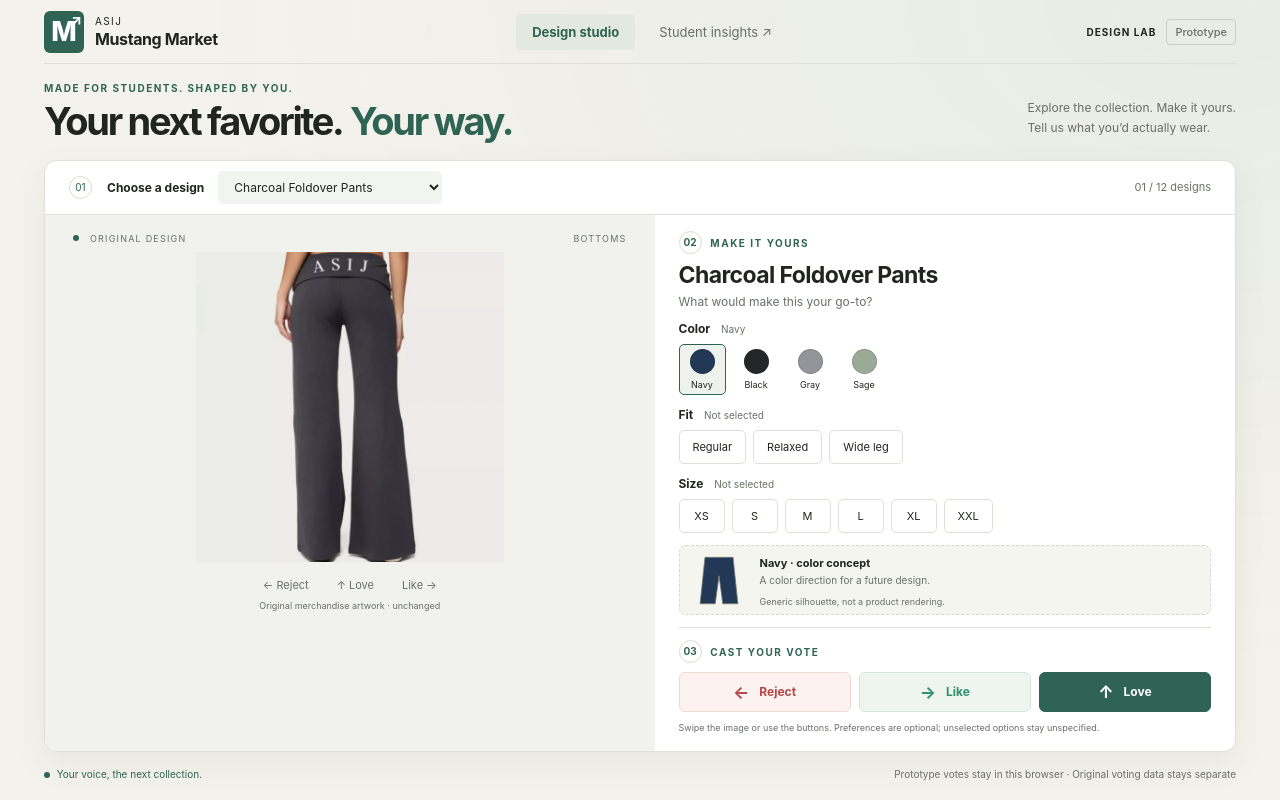
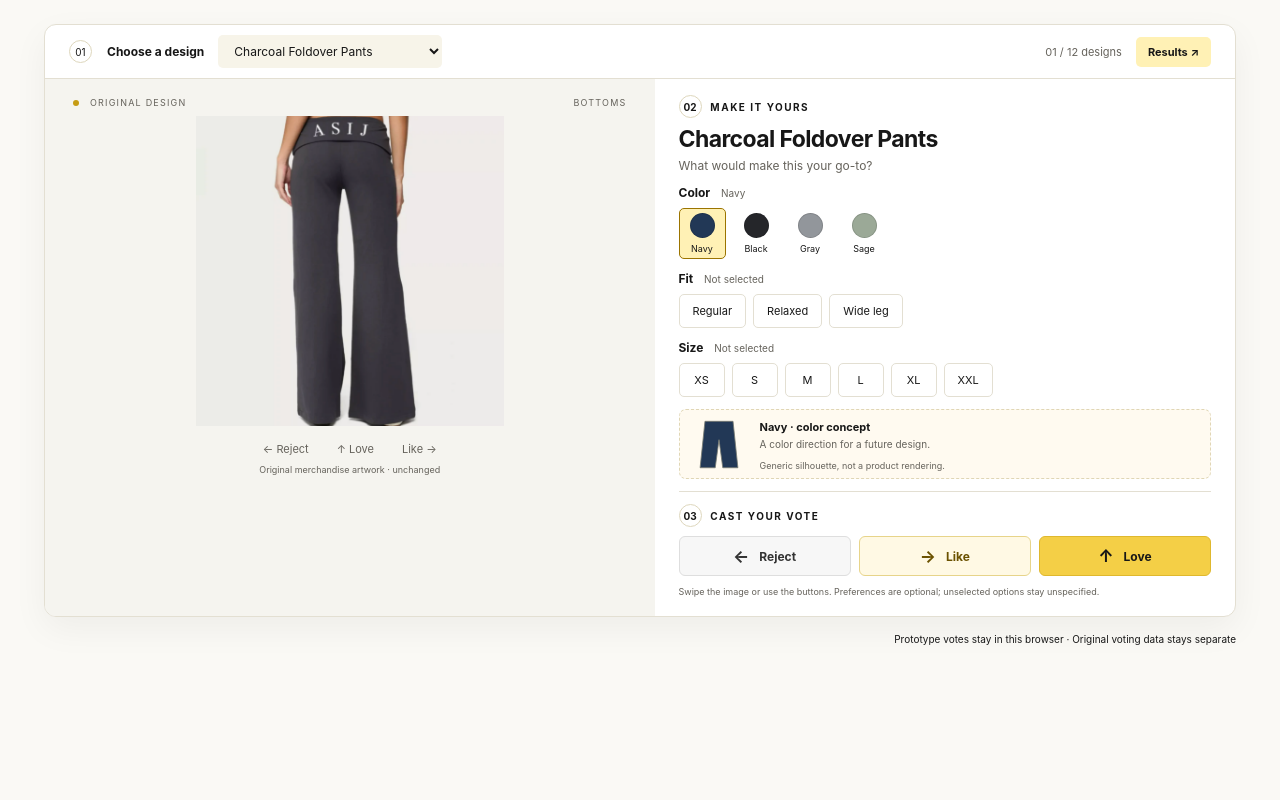
Before and after one commit to misa-y/merchvoting, a website: page index.html in a window 1280 px wide. Both pictures are taken after a click on the button "Navy". Drawn offline with Linux system fonts and the light colour scheme.

Commit message:
Simplify voting screen and restore Mustang yellow palette

```diff
--- a/index.html
+++ b/index.html
@@ -1,16 +1,10 @@
 <!doctype html>
 <html lang="en">
 <head><meta charset="utf-8"><meta name="viewport" content="width=device-width, initial-scale=1"><title>Mustang Market · Design Lab</title><link rel="stylesheet" href="./styles.css"></head>
-<body>
+<body class="voting-page">
   <main class="app-shell">
-    <header class="topbar">
-      <a class="brand" href="./index.html"><span class="brand-mark">M<span>↗</span></span><span>ASIJ <strong>Mustang Market</strong></span></a>
-      <nav aria-label="Main navigation"><a class="active" href="./index.html" aria-current="page">Design studio</a><a href="./admin.html">Student insights <span aria-hidden="true">↗</span></a></nav>
-      <span class="lab-badge">DESIGN LAB <span>Prototype</span></span>
-    </header>
-    <section class="intro"><div><p class="eyebrow">MADE FOR STUDENTS. SHAPED BY YOU.</p><h1>Your next favorite.<br><span>Your way.</span></h1></div><p>Explore the collection. Make it yours.<br> Tell us what you’d actually wear.</p></section>
     <section class="studio" aria-label="Customize and vote">
-      <div class="collection-bar"><div><span class="step">01</span><label for="productPicker">Choose a design</label></div><select id="productPicker" aria-label="Choose a product"></select><span id="cardPosition" class="muted"></span></div>
+      <div class="collection-bar"><div><span class="step">01</span><label for="productPicker">Choose a design</label></div><select id="productPicker" aria-label="Choose a product"></select><span id="cardPosition" class="muted"></span><a class="insights-link" href="./admin.html">Results ↗</a></div>
       <article class="product-card" id="voteCard">
         <section class="preview-column" aria-label="Product preview">
           <div class="preview-label"><span class="dot"></span> ORIGINAL DESIGN <span id="category"></span></div>
@@ -29,7 +23,7 @@
         </section>
       </article>
     </section>
-    <footer class="page-footer"><p><span class="dot"></span> Your voice, the next collection.</p><p>Prototype votes stay in this browser · Original voting data stays separate</p></footer>
+    <footer class="page-footer"><p>Prototype votes stay in this browser · Original voting data stays separate</p></footer>
     <p id="status" class="status" role="status" aria-live="polite"></p>
   </main>
   <script src="./catalog.js"></script><script src="./store.js"></script><script src="./app.js"></script>
--- a/styles.css
+++ b/styles.css
@@ -1,15 +1,16 @@
 :root {
   color-scheme:light;
-  --bg:#f4f2ec;
+  --bg:#faf9f5;
   --surface:#fff;
-  --ink:#20251f;
-  --muted:#697065;
-  --line:#dedfd6;
-  --green:#2f6454;
-  --reject:#b84747;
-  --like:#2f8f73;
-  --love:#b14c83;
-  --accent:#2356d7;
+  --ink:#171717;
+  --muted:#66635c;
+  --line:#e3dfd2;
+  --brand-ink:#171717;
+  --mustang-yellow:#f4cf46;
+  --reject:#333333;
+  --like:#6b5200;
+  --love:#6b5200;
+  --accent:#9b7400;
   font-family:Inter,ui-sans-serif,system-ui,-apple-system,BlinkMacSystemFont,"Segoe UI",sans-serif;
   color:var(--ink);
   background:var(--bg);
@@ -19,7 +20,7 @@
 }
 body {
   margin:0;
-  background:radial-gradient(ellipse at 95% 0,rgba(47,143,115,.06),transparent 60%),var(--bg);
+  background:var(--bg);
 }
 button,select {
   font:inherit;
@@ -61,7 +62,7 @@ h1 {
   font-weight:650;
 }
 h1 span {
-  color:var(--green);
+  color:var(--brand-ink);
 }
 h2 {
   font-size:25px;
@@ -100,7 +101,7 @@ h3 {
   margin-top:2px;
 }
 .brand-mark {
-  background:var(--green);
+  background:var(--brand-ink);
   color:white;
   width:40px;
   height:42px;
@@ -131,8 +132,8 @@ nav a {
   border-radius:5px;
 }
 nav a.active {
-  background:#e4e9df;
-  color:var(--green);
+  background:#fff0b4;
+  color:var(--brand-ink);
   font-weight:650;
 }
 .lab-badge {
@@ -147,7 +148,7 @@ nav a.active {
   font-size:11px;
   font-weight:500;
   letter-spacing:0;
-  border:1px solid #cbd1c2;
+  border:1px solid #ddd5bb;
   padding:5px 8px;
   border-radius:4px;
   color:var(--muted);
@@ -163,7 +164,7 @@ nav a.active {
   font-size:10px;
   letter-spacing:1.5px;
   font-weight:700;
-  color:var(--green);
+  color:var(--brand-ink);
 }
 .intro .eyebrow {
   margin-bottom:12px;
@@ -178,7 +179,7 @@ nav a.active {
   background:white;
   border:1px solid var(--line);
   border-radius:12px;
-  box-shadow:0 12px 35px #253c2510;
+  box-shadow:0 12px 35px #1717170d;
   overflow:hidden;
 }
 .collection-bar {
@@ -199,11 +200,11 @@ nav a.active {
   place-items:center;
   width:23px;
   height:23px;
-  border:1px solid #d6ddcf;
+  border:1px solid #ded7bd;
   border-radius:50%;
   font-size:10px;
   letter-spacing:0;
-  color:var(--green);
+  color:var(--brand-ink);
   margin-right:5px;
 }
 .collection-bar label {
@@ -211,7 +212,7 @@ nav a.active {
 }
 .collection-bar select {
   border:0;
-  background:#f2f4ef;
+  background:#f7f4e9;
   border-radius:5px;
   padding:8px 32px 8px 12px;
   max-width:380px;
@@ -228,7 +229,7 @@ nav a.active {
 }
 .preview-column {
   min-width:0;
-  background:#f1f2ed;
+  background:#f5f4ef;
   padding:18px 28px 12px;
   overflow:hidden;
 }
@@ -248,7 +249,7 @@ nav a.active {
   width:6px;
   height:6px;
   border-radius:50%;
-  background:var(--green);
+  background:var(--brand-ink);
   margin-right:4px;
 }
 .deck-wrap {
@@ -345,9 +346,9 @@ legend span {
   font-size:11px;
 }
 .choice[aria-pressed=true] {
-  border-color:var(--green);
-  background:#edf3ec;
-  box-shadow:0 0 0 1px var(--green);
+  border-color:var(--brand-ink);
+  background:#fff1b5;
+  box-shadow:0 0 0 1px var(--brand-ink);
 }
 .color .choice {
   border:1px solid transparent;
@@ -360,7 +361,7 @@ legend span {
   min-width:47px;
 }
 .color .choice[aria-pressed=true] {
-  border-color:var(--green);
+  border-color:var(--brand-ink);
   box-shadow:none;
 }
 .swatch {
@@ -374,8 +375,8 @@ legend span {
   min-width:46px;
 }
 .concept {
-  background:#f4f5ef;
-  border:1px dashed #d5dacc;
+  background:#fffaf0;
+  border:1px dashed #e0d6b5;
   border-radius:7px;
   padding:8px 14px;
   display:flex;
@@ -426,18 +427,18 @@ legend span {
 }
 .vote-button.reject {
   color:var(--reject);
-  background:#fcf3f0;
-  border-color:#eed9d3;
+  background:#f7f7f7;
+  border-color:#dedede;
 }
 .vote-button.like {
   color:var(--like);
-  background:#eef5ef;
-  border-color:#d4e6d7;
+  background:#fff9e4;
+  border-color:#e7d48a;
 }
 .vote-button.love {
   color:white;
-  background:var(--green);
-  border-color:var(--green);
+  background:var(--brand-ink);
+  border-color:var(--brand-ink);
 }
 .vote-note {
   font-size:9px;
@@ -481,14 +482,14 @@ legend span {
   color:var(--muted);
 }
 .page-footer>p:first-child {
-  color:var(--green);
+  color:var(--brand-ink);
 }
 .status {
   position:fixed;
   bottom:18px;
   left:50%;
   transform:translateX(-50%);
-  background:var(--green);
+  background:var(--brand-ink);
   color:white;
   box-shadow:0 4px 24px #0002;
   padding:12px 20px;
@@ -520,7 +521,7 @@ legend span {
   border:1px solid var(--line);
   padding:3px;
   border-radius:6px;
-  background:#e9ebe3;
+  background:#eeece5;
 }
 .segmented button {
   border:0;
@@ -532,7 +533,7 @@ legend span {
 }
 .segmented button[aria-pressed=true] {
   background:white;
-  color:var(--green);
+  color:var(--brand-ink);
   box-shadow:0 1px 4px #0001;
   font-weight:650;
 }
@@ -625,7 +626,7 @@ legend span {
 .tag {
   font-size:9px;
   color:var(--muted);
-  background:#f2f4ed;
+  background:#f7f3e6;
   border-radius:4px;
   padding:5px 7px;
   white-space:nowrap;
@@ -656,8 +657,8 @@ legend span {
   padding:11px 9px;
 }
 .rank-row.selected {
-  border-color:#cadbca;
-  background:#f2f6ee;
+  border-color:#e2bd35;
+  background:#fff8dc;
 }
 .rank-number {
   font-size:11px;
@@ -677,18 +678,18 @@ legend span {
 .rank-score {
   font-size:17px;
   font-weight:600;
-  color:var(--green);
+  color:var(--brand-ink);
   text-align:right;
 }
 .bar-track {
   height:5px;
-  background:#edf0e9;
+  background:#efede6;
   border-radius:10px;
   overflow:hidden;
 }
 .bar-fill {
   height:100%;
-  background:var(--green);
+  background:var(--brand-ink);
   border-radius:10px;
   min-width:0;
 }
@@ -763,7 +764,7 @@ legend span {
   grid-template-columns:22px 1fr auto;
   gap:8px;
   align-items:center;
-  border-bottom:1px solid #edf0e8;
+  border-bottom:1px solid #efede6;
   padding:12px 0;
   font-size:10px;
 }
@@ -772,16 +773,16 @@ legend span {
 }
 .combo-row strong {
   font-size:10px;
-  color:var(--green);
+  color:var(--brand-ink);
 }
 .insight-callout {
   display:flex;
   gap:13px;
-  background:#edf3e8;
+  background:#fff4c8;
   padding:13px;
   border-radius:6px;
   margin-top:17px;
-  color:var(--green);
+  color:var(--brand-ink);
 }
 .insight-callout>span {
   font-size:23px;
@@ -1094,3 +1095,16 @@ legend span {
     padding:5px 12px;
   }
 }
+
+/* Mustang Market: yellow, black, and white. */
+.brand-mark { background:var(--mustang-yellow); color:var(--ink); }
+.vote-button.love { background:var(--mustang-yellow); border-color:#dfb82e; color:var(--ink); }
+.choice[aria-pressed=true] { border-color:#9b7400; box-shadow:0 0 0 1px #9b7400; }
+.color .choice[aria-pressed=true] { border-color:#9b7400; box-shadow:none; }
+.bar-fill { background:var(--mustang-yellow); }
+.bar-fill.negative { background:#555; }
+.dot { background:#c69c14; }
+.voting-page .app-shell { padding-top:24px; }
+.insights-link { font-size:11px; font-weight:650; padding:8px 12px; background:#fff1b5; border-radius:5px; white-space:nowrap; }
+.voting-page .page-footer { justify-content:flex-end; }
+@media(max-width:700px) { .voting-page .app-shell { padding-top:14px; } }
```
